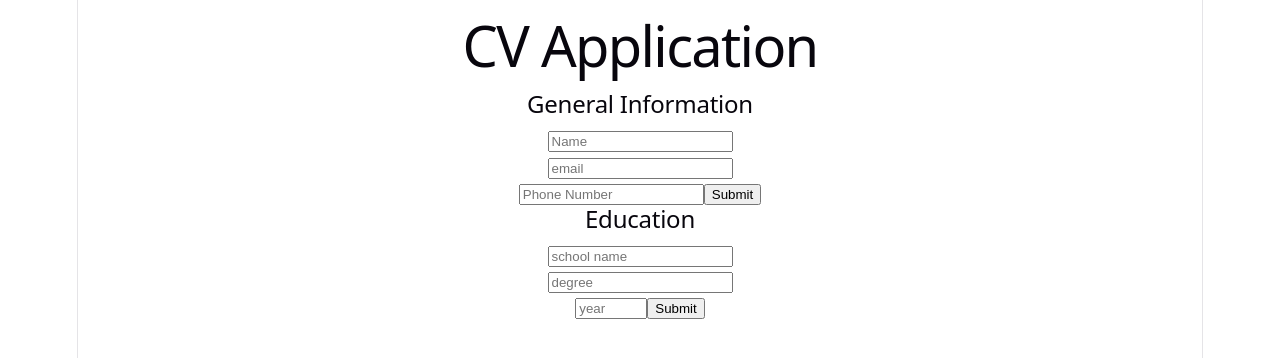
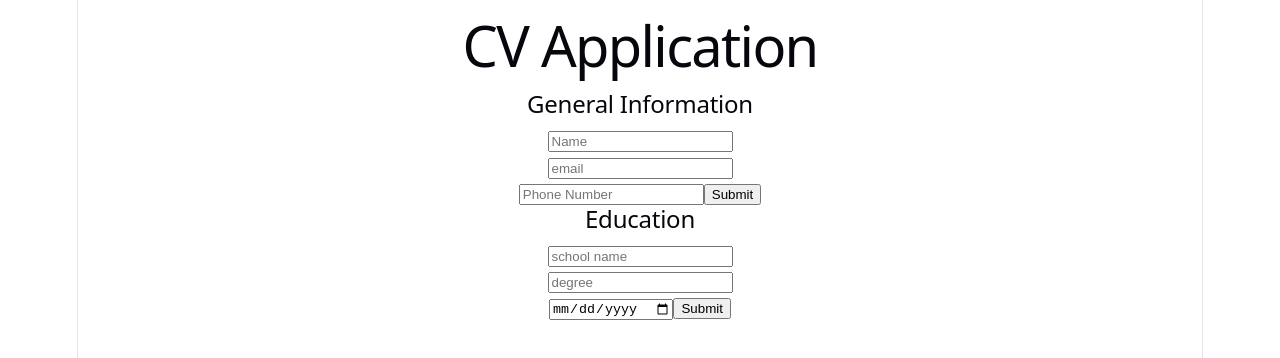
Before and after one commit to Fakecloak/CV-Application, a React (Vite) app in the folder my-first-react-app/: page / in a window 1280 px wide. Shown: the top 358 px of the page. Built offline with nearby package versions, Linux system fonts and the light colour scheme.

Commit message:
fix: change input type for year from number to date

```diff
--- a/my-first-react-app/src/components/Educational.jsx
+++ b/my-first-react-app/src/components/Educational.jsx
@@ -38,8 +38,7 @@
             <br />
             <input type="text" placeholder="degree" value={study} onChange={(e) => setStudy(e.target.value)} />
             <br />
-            <input type="number" placeholder="year" value={year} onChange={(e) => setYear(e.target.value)}
-            min="1989" max="2026" />
+            <input type="date" placeholder="year" value={year} onChange={(e) => setYear(e.target.value)} />
 
 
         </Section>
```
